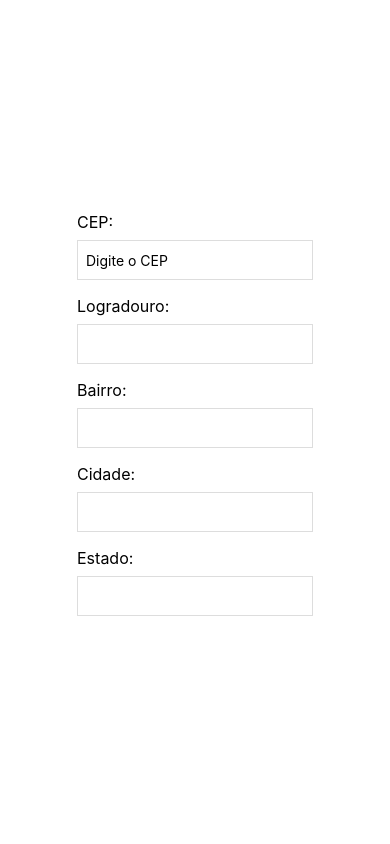
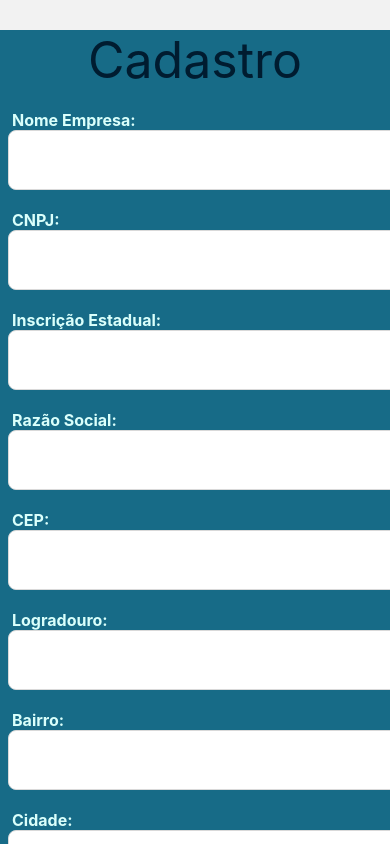
Before and after one commit to CorsiIsa/ImpactHub, a React Native app: screen / in a window 390 px wide. Built offline with nearby package versions, Linux system fonts and the light colour scheme.

Commit message:
feat: implementando navegação de botão, novas screens

```diff
--- a/App.tsx
+++ b/App.tsx
@@ -1,19 +1,8 @@
-import { StyleSheet, View } from 'react-native';
-import { FormEndereco } from './src/screens/FormEndereco';
+import 'react-native-gesture-handler';
+import Routes from './src/routes/Index';
 
 export default function App() {
   return (
-    <View style={styles.container}>
-      <FormEndereco />
-    </View>
+    <Routes />
   );
 }
-
-const styles = StyleSheet.create({
-  container: {
-    flex: 1,
-    backgroundColor: '#fff',
-    alignItems: 'center',
-    justifyContent: 'center',
-  },
-});
--- /dev/null
+++ b/src/components/Header.tsx
@@ -0,0 +1,25 @@
+import { StyleSheet, Text, View } from "react-native"
+
+export default function Header() {
+    return (
+      <View style={styles.header}>
+            <Text style={styles.text}>Impact Hub</Text>
+      </View>
+    )
+  }
+
+  const styles = StyleSheet.create({
+    header: {
+      width: '100%',
+      height: 100,
+      backgroundColor: '#001C30',
+      marginTop:30,
+    },
+    text:{
+        marginTop: 15,
+        color: '#DAFFFB',
+        fontSize:50,
+        textAlign:'center',
+        marginBottom:10,
+    }
+  })
--- /dev/null
+++ b/src/components/Post.tsx
@@ -0,0 +1,94 @@
+import { Image, StyleSheet, Text, View } from "react-native";
+import { MaterialIcons } from '@expo/vector-icons'
+
+interface UserHomeProps {
+  sourceImg: string,
+  username: string,
+  sourcePost: string
+}
+
+export default function Post({ sourceImg, username, sourcePost}: UserHomeProps) {
+  return (
+    <View style={styles.containerPrincipal}>
+        <View style={styles.userContainer}>
+            <Image source={{ uri: sourceImg }} style={styles.userImage} />
+            <View style={styles.textosInfo}>
+                <Text style={styles.username}>{username}</Text>
+            </View>
+        </View>
+        <View style={styles.postContainer}>
+            <Image source={{ uri: sourcePost }} style={styles.userPost} />
+        </View>
+        <View style={styles.reacoesContainer}>
+            <MaterialIcons name="favorite" size={25} color={'#001C30'} />
+            <Text style={styles.reacoesPost}>30k</Text>
+        </View>
+    </View>
+  )
+}
+
+const styles = StyleSheet.create({
+    containerPrincipal:{
+        borderWidth: 2,
+        borderColor: '#176B87',
+        margin: 10,
+        borderRadius: 8,
+        marginBottom: 10,
+        marginTop: 20
+    },
+    infoContainer:{
+        flexDirection: 'row',
+        justifyContent: 'flex-start',
+        marginLeft: 15,
+        marginTop: 5,
+        marginBottom: 20
+    },
+    userPost:{
+        width: '100%',
+        height: 200,
+    },
+    reacoesPost:{
+        fontSize: 10,
+        marginLeft: 2,
+        marginTop: 10,
+        marginBottom: 10
+    },
+    userImage: {
+        width: 40,
+        height: 40,
+        marginTop: 5,
+        borderRadius: 100,
+        borderWidth: 3,
+        borderColor: '#DAFFFB'
+    },
+    reacoesContainer:{
+        flexDirection: 'row',
+        justifyContent: 'flex-start',
+        marginLeft: 10,
+        marginTop: 5
+    },
+    userContainer: {
+        flexDirection: 'row',
+        justifyContent: 'flex-start',
+        padding: 10
+    },
+    postContainer: {
+        marginStart: 10,
+        marginEnd: 10
+    },
+    textosInfo:{
+        padding: 5,
+    },
+    username: {
+        marginTop: 7,
+        marginLeft: 2,
+        fontSize: 16,
+        fontWeight: 'bold',
+        color: '#484646'
+    },
+    userSlug: {
+        fontSize: 14,
+        fontWeight: 'medium',
+        color: '#484646'
+    },
+})
--- /dev/null
+++ b/src/components/UserHome.tsx
@@ -0,0 +1,59 @@
+import { Image, StyleSheet, Text, View } from "react-native";
+
+interface UserHomeProps {
+  source: string,
+  username: string,
+  qtdPost: string
+}
+
+export default function UserHome({ source, username, qtdPost}: UserHomeProps) {
+  return (
+    <View style={styles.userContainer}>
+      <Image source={{ uri: source }} style={styles.userImage} />
+      <View style={styles.textosInfo}>
+        <Text style={styles.username}>{username}</Text>
+      </View>
+      <View style={styles.textosPub}>
+        <Text style={styles.textpub}>{qtdPost}</Text>
+      </View>
+    </View>
+  )
+}
+
+const styles = StyleSheet.create({
+  userImage: {
+    width: 60,
+    height: 60,
+    marginTop: 5,
+    borderRadius: 100,
+    borderWidth: 3,
+    borderColor: '#DAFFFB'
+  },
+  userContainer: {
+    flexDirection: 'row',
+    justifyContent: 'flex-start'
+  },
+  textosPub: {
+    flexDirection: 'row',
+    marginLeft: 110,
+    marginTop: 9
+  },
+  textosInfo:{
+    padding: 5
+  },
+  username: {
+    fontSize: 20,
+    fontWeight: 'bold',
+    color: '#001C30',
+    marginTop: 15,
+    marginLeft: 10
+  },
+  textpub:{
+    fontSize: 15,
+    fontWeight: 'medium',
+    color: '#001C30',
+    textAlign:'right',
+    marginTop: 15,
+    marginLeft: 10
+  }
+})
--- /dev/null
+++ b/src/routes/Index.tsx
@@ -0,0 +1,10 @@
+import { NavigationContainer } from '@react-navigation/native';
+import StackNavigation from './stack.routes';
+
+export default function Routes() {
+  return (
+    <NavigationContainer>
+      <StackNavigation />
+    </NavigationContainer>
+  );
+}
--- /dev/null
+++ b/src/routes/stack.routes.tsx
@@ -0,0 +1,15 @@
+import { createNativeStackNavigator } from '@react-navigation/native-stack'
+import Home from '../screens/Home'
+import FormEndereco from '../screens/FormEndereco'
+import { RootStackParamsList } from '../types/navigation'
+
+const StackNavigator = createNativeStackNavigator<RootStackParamsList>()
+
+export default function StackNavigation() {
+  return (
+    <StackNavigator.Navigator>
+      <StackNavigator.Screen name='FormEndereco' component={FormEndereco} options={{ headerShown: false }} />
+      <StackNavigator.Screen name='Home' component={Home} options={{ headerShown: false }} />
+    </StackNavigator.Navigator>
+  )
+}
--- a/src/screens/FormEndereco.tsx
+++ b/src/screens/FormEndereco.tsx
@@ -1,8 +1,15 @@
+import { StackNavigationProp } from '@react-navigation/stack';
 import axios from 'axios';
 import { useState } from 'react';
-import { StyleSheet, Text, TextInput, View } from 'react-native';
+import { Button, SafeAreaView, ScrollView, StyleSheet, Text, TextInput, TouchableOpacity, View } from 'react-native';
+import { RootStackParamsList } from '../types/navigation';
 
-export function FormEndereco() {
+type FormCadastroScreenNavigationProp = StackNavigationProp<RootStackParamsList, 'FormEndereco'>
+
+type Props = {
+  navigation: FormCadastroScreenNavigationProp,
+}
+export default function FormEndereco({ navigation}: Props) {
     const [cep, setCep] = useState('');
     const [logradouro, setLogradouro] = useState('');
     const [bairro, setBairro] = useState('');
@@ -38,13 +45,30 @@ export function FormEndereco() {
     };
 
     return (
-        <View style={styles.container}>
+        <SafeAreaView style={styles.container}>
+            <ScrollView>
+                <Text style={styles.titulo}>Cadastro</Text>
+                <Text style={styles.label}>Nome Empresa:</Text>
+                <TextInput
+                    style={styles.input}
+                />
+                <Text style={styles.label}>CNPJ:</Text>
+                <TextInput
+                    style={styles.input}
+                />
+                <Text style={styles.label}>Inscrição Estadual:</Text>
+                <TextInput
+                    style={styles.input}
+                />
+                <Text style={styles.label}>Razão Social:</Text>
+                <TextInput
+                    style={styles.input}
+                />
                 <Text style={styles.label}>CEP:</Text>
                 <TextInput
                     style={styles.input}
                     value={cep}
                     onChangeText={handleCepChange}
-                placeholder="Digite o CEP"
                     keyboardType="numeric"
                     maxLength={8}
                 />
@@ -52,49 +76,64 @@ export function FormEndereco() {
                 <TextInput
                     style={styles.input}
                     value={logradouro}
-                editable={false}
                 />
                 <Text style={styles.label}>Bairro:</Text>
                 <TextInput
                     style={styles.input}
                     value={bairro}
-                editable={false}
                 />
                 <Text style={styles.label}>Cidade:</Text>
                 <TextInput
                     style={styles.input}
                     value={cidade}
-                editable={false}
                 />
                 <Text style={styles.label}>Estado:</Text>
                 <TextInput
                     style={styles.input}
                     value={estado}
-                editable={false}
                 />
+                <Button title='Cadastrar' onPress={() => navigation.navigate('Home')} />
                 {error ? <Text style={styles.error}>{error}</Text> : null}
-        </View>
+            </ScrollView>
+        </SafeAreaView>
     );
 };
 
 const styles = StyleSheet.create({
     container: {
-        padding: 16,
-        backgroundColor: '#fff',
+        marginTop: 30,
+        paddingHorizontal: 8,
+        backgroundColor: '#176B87',
+        flex:1,
+        width:'100%'
     },
     label: {
         fontSize: 16,
-        marginBottom: 8,
+        fontWeight: 'bold',
+        color: '#DAFFFB',
+        paddingHorizontal: 4,
+        marginLeft: 8,
     },
     input: {
-        height: 40,
-        borderColor: '#ddd',
+        height: 60,
+        width: 400,
         borderWidth: 1,
-        marginBottom: 16,
+        backgroundColor: '#ffffff',
+        borderColor: '#D9D9D9',
+        borderRadius: 8,
         paddingHorizontal: 8,
+        justifyContent: 'center',
+        marginLeft: 8,
+        marginBottom: 20,
     },
     error: {
         color: 'red',
         marginTop: 10,
     },
+    titulo:{
+        color: '#001C30',
+        fontSize:50,
+        textAlign:'center',
+        marginBottom:20,
+    }
 });
--- /dev/null
+++ b/src/screens/Home.tsx
@@ -0,0 +1,41 @@
+import { StyleSheet,SafeAreaView, ScrollView, Text, View } from "react-native";
+import Header from "../components/Header";
+import UserHome from "../components/UserHome";
+import Post from "../components/Post";
+const userProps = {
+    source: 'https://tse3.mm.bing.net/th?id=OIP.eCzicf5fXiX9e1zUIJjo9wHaGv&pid=Api&P=0&h=180',
+    username: 'Mercedes-Benz',
+    qtdPost: '500 Posts'
+}
+
+const Post1Props = {
+    sourceImg: 'https://tse3.mm.bing.net/th?id=OIP.eCzicf5fXiX9e1zUIJjo9wHaGv&pid=Api&P=0&h=180',
+    username: 'Mercedes-Benz',
+    sourcePost: 'https://mir-s3-cdn-cf.behance.net/project_modules/fs/6a472e131451297.61953112e628b.jpg',
+}
+const Post2Props = {
+    sourceImg: 'https://pixeldreams.com/wp-content/uploads/2018/05/Volkswagen-logo.png',
+    username: 'Volkswagen',
+    sourcePost: 'https://s2.glbimg.com/A8vLFMrjpaWIEeg1nXnHjLkZ35g=/1200x/smart/filters:cover():strip_icc()/i.s3.glbimg.com/v1/AUTH_59edd422c0c84a879bd37670ae4f538a/internal_photos/bs/2017/e/C/VP2AvbRbCge7k8NZgK5Q/man-caminhao-eletrico.jpeg',
+}
+const Post3Props = {
+    sourceImg: 'https://tse3.mm.bing.net/th?id=OIP.jh06l6ofXkEvJRH3mDcOBAHaHa&pid=Api&P=0&h=180',
+    username: 'Weidmueller',
+    sourcePost: 'https://blog.egestor.com.br/wp-content/uploads/5-dicas-de-acoes-de-responsabilidade-social-para-pequenas-empresas-1160x770.jpeg',
+}
+export default function Home(){
+    return(
+        <View>
+            <ScrollView>
+                <View>
+                <Header/>
+                <UserHome username={userProps.username} source={userProps.source} qtdPost={userProps.qtdPost}/>
+                <Post sourceImg={Post1Props.sourceImg} username={Post1Props.username} sourcePost={Post1Props.sourcePost}/>
+                <Post sourceImg={Post2Props.sourceImg} username={Post2Props.username} sourcePost={Post2Props.sourcePost}/>
+                <Post sourceImg={Post3Props.sourceImg} username={Post3Props.username} sourcePost={Post3Props.sourcePost}/>
+                </View>
+            </ScrollView>
+        </View>
+    )
+
+}
--- /dev/null
+++ b/src/types/navigation.ts
@@ -0,0 +1,4 @@
+export type RootStackParamsList = {
+    Home: undefined,
+    FormEndereco: undefined
+  }
```
Also changed, not shown: package.json (+7 -1 lines), 1 other file (tests, documents, lock files or other folders). Lines whose indentation alone changed are shown as unchanged.
